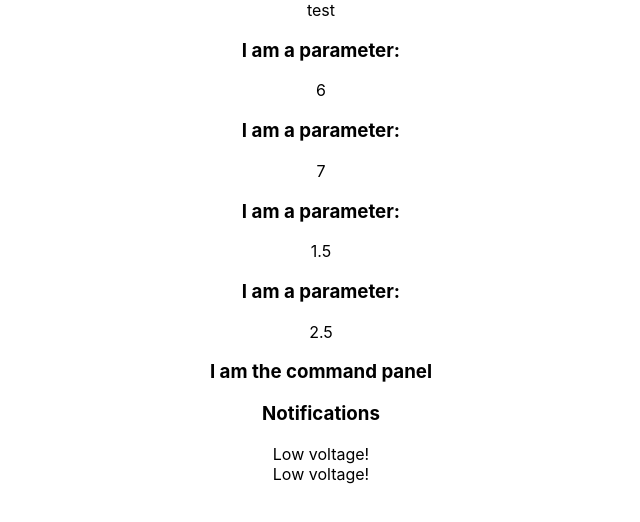
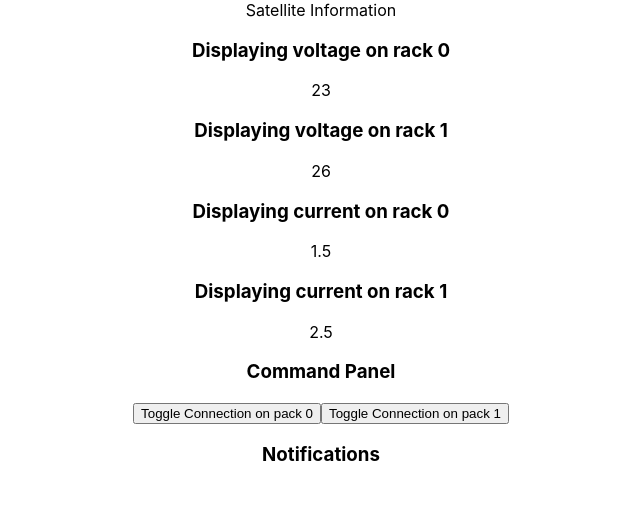
Before and after one commit to mthrndr/endurosat_problem, a React (Create React App) app: page / in a window 1280 px wide. Shown: the top 522 px of the page, without its empty margins (319-959 px from the left). Built offline with nearby package versions, Linux system fonts and the light colour scheme.

Commit message:
Added toggle connection feature on CommandPannel, and added better descriptions to all text

```diff
--- a/src/App.js
+++ b/src/App.js
@@ -25,7 +25,7 @@ function App() {
   return (
     <PowerContextProvider>
       <div className="App">
-        test
+        Satellite Information
         <ControlPanel />
       </div>
     </PowerContextProvider>
--- a/src/PowerContext.jsx
+++ b/src/PowerContext.jsx
@@ -6,18 +6,32 @@ const MAX_CURRENT = 4;
 
 export function PowerContextProvider ({children}){
   const [power, setPower] = useState({
-    voltage: [1,2],
+    voltage: [18,21],
     current: [1,2],
+    connected: [true, true],
   });
 
-  const updateValues = () => {
+  function updateValues() {
     const newPower = power;
     for (let pos in newPower.voltage){
+      if(newPower.connected[pos]){
+        newPower.current[pos] = parseFloat(((newPower.current[pos] + 0.1) % MAX_CURRENT).toFixed(1));
+      }
       newPower.voltage[pos] = (newPower.voltage[pos] + 1) % MAX_VOLTAGE;
-      newPower.current[pos] = parseFloat(((newPower.current[pos] + 0.1) % MAX_CURRENT).toFixed(1));
     }
     setPower({...newPower});
     return newPower;
+  }
+
+  function toggleConnection(id){
+  const newPower = power;
+  newPower.connected[id] = !newPower.connected[id];
+  if(newPower.connected[id]){
+    newPower.current[id] = 2;
+  } else {
+    newPower.current[id] = 0;
+  }
+  setPower({...newPower});
   }
 
   useEffect(() => {
@@ -28,7 +42,7 @@ export function PowerContextProvider ({children}){
   });
 
   return (
-    <PowerContext.Provider value={{power}}>
+    <PowerContext.Provider value={{power, toggleConnection}}>
       {children}
     </PowerContext.Provider>
   )
--- a/src/components/CommandPanel.jsx
+++ b/src/components/CommandPanel.jsx
@@ -1,10 +1,34 @@
-import React from 'react';
+import React, { useContext } from 'react';
+import PowerContext from '../PowerContext';
+
+function connectionButton(pos, toggleConnection){
+  return(
+    <button onClick={() => {
+      toggleConnection(pos);
+      }}
+    >
+      {`Toggle Connection on pack ${pos}`}
+    </button>
+  );
+}
+
+function getCommandOptions(connected, toggleConnection){
+  let Commands = [];
+    for(let pos in connected){
+      Commands.push(connectionButton(pos, toggleConnection));
+    }
+  return Commands;
+};
 
 function CommandPanel() {
+  const {power, toggleConnection} = useContext(PowerContext);
   return (
-    <h3>
-      I am the command panel
-    </h3>
+    <div className="panel">
+      <h3>
+        Command Panel
+      </h3>
+      {getCommandOptions(power.connected, toggleConnection)}
+    </div>
   );
 }
 
--- a/src/components/NotificationsPanel.jsx
+++ b/src/components/NotificationsPanel.jsx
@@ -1,26 +1,34 @@
 import React, { useContext } from 'react';
 import PowerContext from '../PowerContext';
 
-function lowVoltageAlert(){
+function disconnectedAlert(pos){
   return(
     <div className="alert">
-      Low voltage!
+      {`Rack ${pos} has been disconnected!`}
     </div>
   );
 }
 
-function highCurrentAlert(){
+function lowVoltageAlert(pos){
   return(
     <div className="alert">
-      High current!
+      {`Low voltage on rack ${pos}!`}
     </div>
   );
 }
 
-function veryHighCurrentAlert(){
+function highCurrentAlert(pos){
   return(
     <div className="alert">
-      Very high current!
+      {`High current on rack ${pos}!`}
+    </div>
+  );
+}
+
+function veryHighCurrentAlert(pos){
+  return(
+    <div className="alert">
+      {`Very high current on rack ${pos}!`}
     </div>
   );
 }
@@ -30,12 +38,16 @@ function getNotifications(power){
   if (power){
     for (let pos in power.voltage){
       if (power.voltage[pos] < 18){
-        Notifications.push(lowVoltageAlert());
+        Notifications.push(lowVoltageAlert(pos));
       }
-      if (power.current[pos] > 3){
-        Notifications.push(veryHighCurrentAlert());
-      } else if (power.current[pos] > 2.5){
-        Notifications.push(highCurrentAlert());
+      if (power.connected[pos]){
+        if (power.current[pos] > 3){
+          Notifications.push(veryHighCurrentAlert(pos));
+        } else if (power.current[pos] > 2.5){
+          Notifications.push(highCurrentAlert(pos));
+        }
+      } else {
+        Notifications.push(disconnectedAlert(pos));
       }
     }
   }
--- a/src/components/ParameterDisplay.jsx
+++ b/src/components/ParameterDisplay.jsx
@@ -6,7 +6,7 @@ function ParameterDisplay({type, id}) {
   return (
     <>
       <h3>
-        {'I am a parameter: '}
+        {`Displaying ${type} on rack ${id}`}
       </h3>
       <p>
         {power[type][id]}
```
Also changed, not shown: 1 other file (tests, documents, lock files or other folders).
